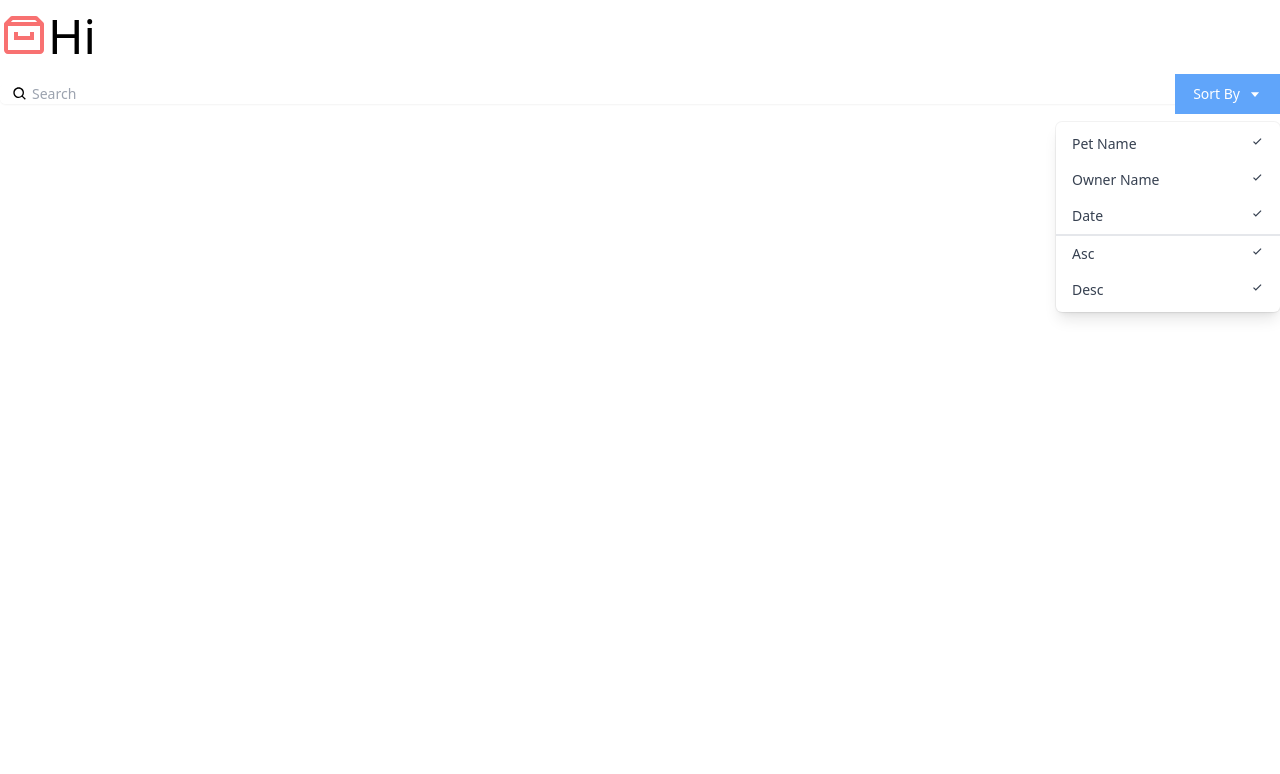
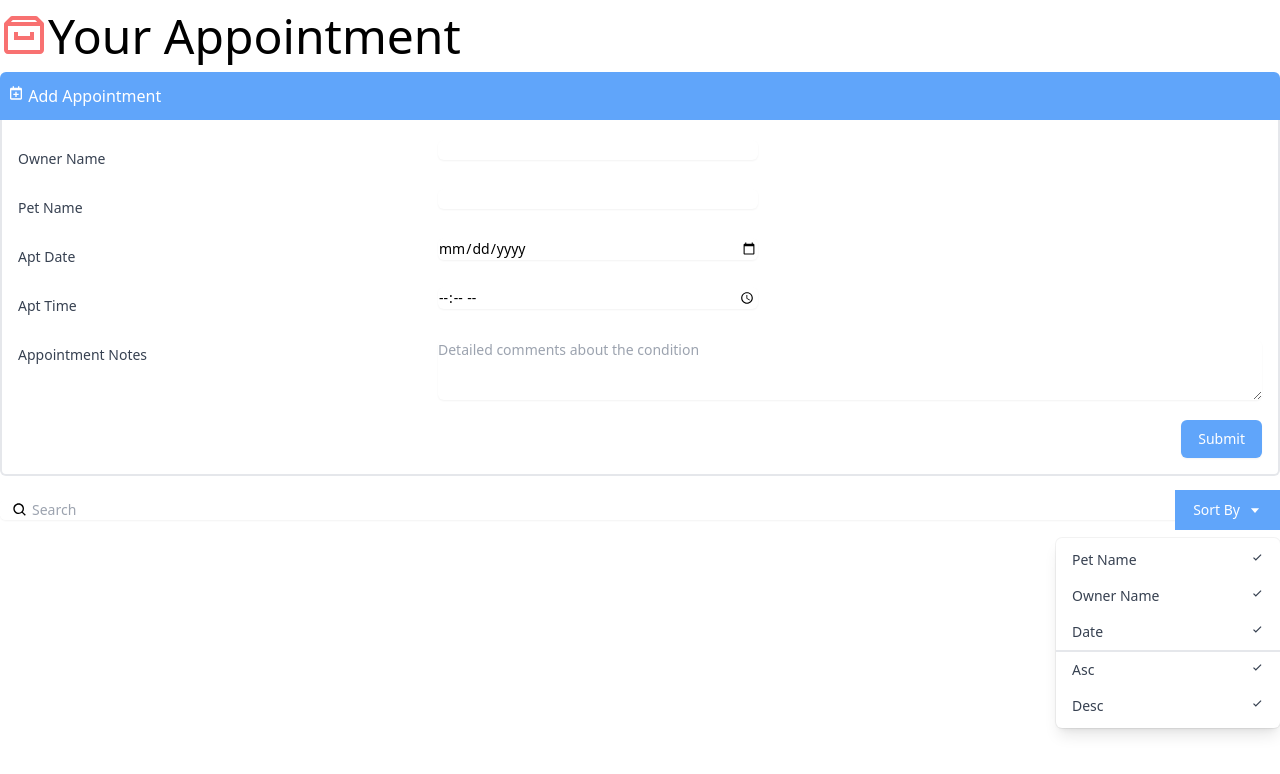
Before and after one commit to jsBear92/react.js.building.a.interface, a JavaScript app: page / in a window 1280 px wide. Shown: the top 774 px of the page. Built offline with nearby package versions, Linux system fonts and the light colour scheme; the HTML template or start-up script is replaced by a standard one.

Commit message:
add Appointment Calendar module

```diff
--- a/src/App.js
+++ b/src/App.js
@@ -1,11 +1,13 @@
 import { BiArchive } from "react-icons/bi"
 import Search from "./components/Search";
+import AddAppointment from "./components/AddAppointment"
 
 const App = () => {
   return (
     <div className="App container mx-auto mt-3 font-thin">
-      <h1 className="text-5xl">
-        <BiArchive className="inline-block text-red-400 align-top" />Hi</h1>
+      <h1 className="text-5xl mb-3">
+        <BiArchive className="inline-block text-red-400 align-top" />Your Appointment</h1>
+      <AddAppointment />
       <Search />
     </div>
   );
--- /dev/null
+++ b/src/components/AddAppointment.js
@@ -0,0 +1,73 @@
+import { BiCalendarPlus } from "react-icons/bi";
+
+const AddAppointment = () => {
+    return (
+        <div>
+            <button className="bg-blue-400 text-white px-2 py-3 w-full text-left rounded-t-md">
+            <div><BiCalendarPlus className="inline-block align-text-top" />  Add Appointment</div>
+            </button>
+            <div className="border-r-2 border-b-2 border-l-2 border-light-blue-500 rounded-b-md pl-4 pr-4 pb-4">
+                <div className="sm:grid sm:grid-cols-3 sm:gap-4 sm:items-start  sm:pt-5">
+                    <label htmlFor="ownerName" className="block text-sm font-medium text-gray-700 sm:mt-px sm:pt-2">
+                    Owner Name
+                    </label>
+                    <div className="mt-1 sm:mt-0 sm:col-span-2">
+                    <input type="text" name="ownerName" id="ownerName"
+                        className="max-w-lg block w-full shadow-sm focus:ring-indigo-500 focus:border-indigo-500 sm:max-w-xs sm:text-sm border-gray-300 rounded-md" />
+                    </div>
+                </div>
+
+                <div className="sm:grid sm:grid-cols-3 sm:gap-4 sm:items-start  sm:pt-5">
+                    <label htmlFor="petName" className="block text-sm font-medium text-gray-700 sm:mt-px sm:pt-2">
+                    Pet Name
+                    </label>
+                    <div className="mt-1 sm:mt-0 sm:col-span-2">
+                    <input type="text" name="petName" id="petName"
+                        className="max-w-lg block w-full shadow-sm focus:ring-indigo-500 focus:border-indigo-500 sm:max-w-xs sm:text-sm border-gray-300 rounded-md" />
+                    </div>
+                </div>
+
+                <div className="sm:grid sm:grid-cols-3 sm:gap-4 sm:items-start  sm:pt-5">
+                    <label htmlFor="aptDate" className="block text-sm font-medium text-gray-700 sm:mt-px sm:pt-2">
+                    Apt Date
+                    </label>
+                    <div className="mt-1 sm:mt-0 sm:col-span-2">
+                    <input type="date" name="aptDate" id="aptDate"
+                        className="max-w-lg block w-full shadow-sm focus:ring-indigo-500 focus:border-indigo-500 sm:max-w-xs sm:text-sm border-gray-300 rounded-md" />
+                    </div>
+                </div>
+
+                <div className="sm:grid sm:grid-cols-3 sm:gap-4 sm:items-start  sm:pt-5">
+                    <label htmlFor="aptTime" className="block text-sm font-medium text-gray-700 sm:mt-px sm:pt-2">
+                    Apt Time
+                    </label>
+                    <div className="mt-1 sm:mt-0 sm:col-span-2">
+                    <input type="time" name="aptTime" id="aptTime"
+                        className="max-w-lg block w-full shadow-sm focus:ring-indigo-500 focus:border-indigo-500 sm:max-w-xs sm:text-sm border-gray-300 rounded-md" />
+                    </div>
+                </div>
+
+                <div className="sm:grid sm:grid-cols-3 sm:gap-4 sm:items-start  sm:pt-5">
+                    <label htmlFor="aptNotes" className="block text-sm font-medium text-gray-700 sm:mt-px sm:pt-2">
+                    Appointment Notes
+                    </label>
+                    <div className="mt-1 sm:mt-0 sm:col-span-2">
+                    <textarea id="aptNotes" name="aptNotes" rows="3"
+                        className="shadow-sm focus:ring-indigo-500 focus:border-indigo-500 mt-1 block w-full sm:text-sm border-gray-300 rounded-md" placeholder="Detailed comments about the condition"></textarea>
+                    </div>
+                </div>
+
+
+                <div className="pt-5">
+                    <div className="flex justify-end">
+                    <button type="submit" className="ml-3 inline-flex justify-center py-2 px-4 border border-transparent shadow-sm text-sm font-medium rounded-md text-white bg-blue-400 hover:bg-blue-700 focus:outline-none focus:ring-2 focus:ring-offset-2 focus:ring-blue-400">
+                        Submit
+                    </button>
+                    </div>
+                </div>
+            </div>
+      </div>
+    );
+}
+
+export default AddAppointment;
```
